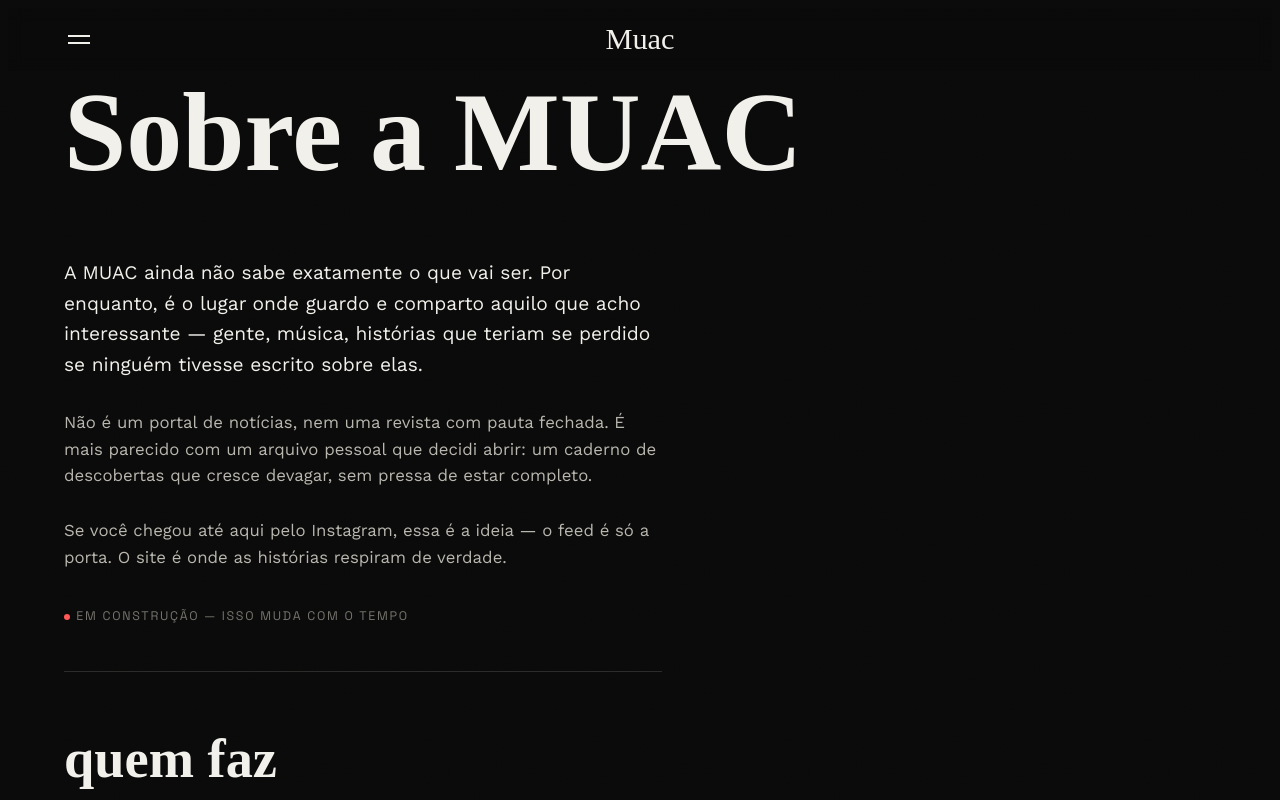
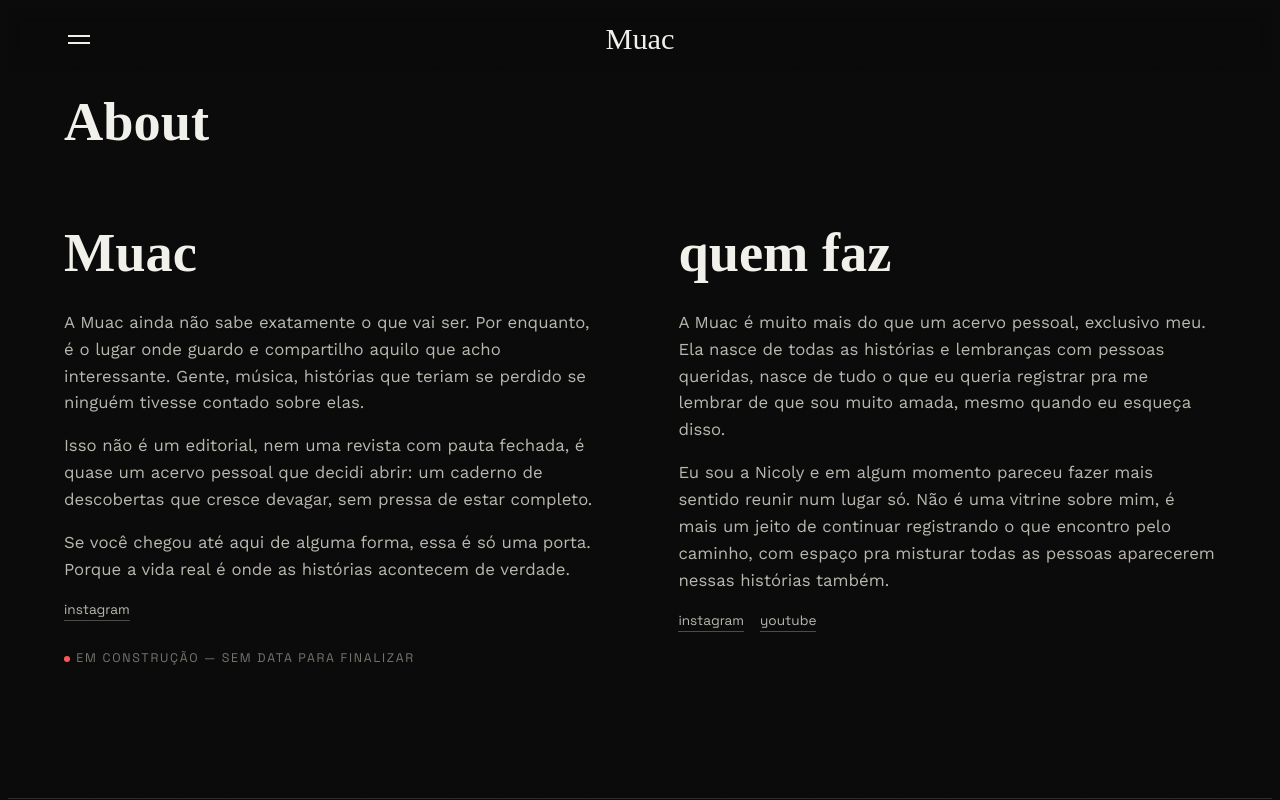
Before and after one commit to nicolycanan/nicolycanan-projeto-muac, a Next.js app: page /about in a window 1280 px wide. Shown: the top 800 px of the page. Built offline with nearby package versions, Linux system fonts and the light colour scheme; a web font is replaced by a local one.

Commit message:
base 01 - about ajustado

```diff
--- a/app/about/about.module.css
+++ b/app/about/about.module.css
@@ -2,35 +2,55 @@
   padding: var(--space-1) var(--edge) var(--space-4);
 }
 
+
 .title {
   font-family: var(--font-hand);
-  font-size: var(--fs-hand-xl);
-  line-height: 0.95;
+  font-size: var(--fs-hand-lg);
+  max-width: 22ch;
 }
 
 .content {
-  padding: var(--space-3) var(--edge) var(--space-6);
-  max-width: 68ch;
-  display: flex;
-  flex-direction: column;
-  gap: var(--space-3);
+  width: 100%;
+  padding: var(--space-2) var(--edge) var(--space-2);
+
+  display: grid;
+  grid-template-columns: repeat(2, minmax(0, 1fr));
+  gap: clamp(2rem, 6vw, 7rem);
+
+  align-items: start;
 }
 
-.lead {
-  font-size: var(--fs-body-lg);
-  color: var(--ink);
+.sectionMuac,
+.sectionAuthor {
+  min-width: 0;
 }
 
-.p {
+.sectionMuac {
+  max-width: 60ch;
+}
+
+.sectionAuthor {
+  max-width: 60ch;
+}
+
+.subtitle {
+  font-family: var(--font-hand);
+  font-size: var(--fs-hand-lg);
+  line-height: 1;
+  margin: 0 0 var(--space-3);
+}
+
+.content p {
   color: var(--ink-dim);
+  max-width: 60ch;
+  margin: var(--space-2) 0 var(--space-1);
 }
 
 .building {
   display: inline-flex;
-  align-self: flex-start;
   align-items: center;
   gap: 0.5em;
-  margin-top: var(--space-1);
+  margin-top: var(--space-3);
 }
 
 .dot {
@@ -38,24 +58,16 @@
   height: 6px;
   border-radius: 50%;
   background: var(--stamp);
-}
 
-.divider {
-  border: none;
-  border-top: 1px solid var(--line);
-  margin: var(--space-2) 0;
-}
-
-.name {
-  font-family: var(--font-hand);
-  font-size: var(--fs-hand-lg);
 }
 
 .links {
-  margin-top: var(--space-1);
+  margin-top: var(--space-2);
+
   display: flex;
   flex-wrap: wrap;
   gap: var(--space-2);
+
   font-family: var(--font-ui);
   font-size: var(--fs-small);
   color: var(--ink-dim);
@@ -69,3 +81,20 @@
   color: var(--stamp-ink);
   border-color: var(--stamp-ink);
 }
+
+
+/* =========================
+   MOBILE
+   ========================= */
+
+@media (max-width: 767px) {
+  .content {
+    grid-template-columns: 1fr;
+    gap: var(--space-6);
+  }
+
+  .sectionMuac,
+  .sectionAuthor {
+    max-width: 60ch;
+  }
+}
--- a/app/about/page.tsx
+++ b/app/about/page.tsx
@@ -3,67 +3,90 @@ import styles from "./about.module.css";
 
 export const metadata: Metadata = {
   title: "About",
-  description: "O que é a MUAC neste momento, e sua relação com Nicoly.",
 };
 
 export default function AboutPage() {
   return (
     <>
       <header className={styles.header}>
-        <h1 className={styles.title}>Sobre a MUAC</h1>
+        <h1 className={styles.title}>About</h1>
       </header>
 
-      <div className={styles.content}>
-        <p className={styles.lead}>
-          A MUAC ainda não sabe exatamente o que vai ser. Por enquanto, é o
-          lugar onde guardo e comparto aquilo que acho interessante — gente,
-          música, histórias que teriam se perdido se ninguém tivesse escrito
-          sobre elas.
+      <main className={styles.content}>
+        <section className={styles.sectionMuac}>
+          <h2 className={styles.subtitle}>Muac</h2>
+
+          <p>
+            A Muac ainda não sabe exatamente o que vai ser. Por enquanto, é o
+            lugar onde guardo e compartilho aquilo que acho interessante.
+            Gente, música, histórias que teriam se perdido se ninguém
+            tivesse contado sobre elas.
           </p>
 
-        <p className={styles.p}>
-          Não é um portal de notícias, nem uma revista com pauta fechada. É
-          mais parecido com um arquivo pessoal que decidi abrir: um caderno
+          <p>
+            Isso não é um editorial, nem uma revista com pauta fechada,
+            é quase um acervo pessoal que decidi abrir: um caderno
             de descobertas que cresce devagar, sem pressa de estar completo.
           </p>
 
-        <p className={styles.p}>
-          Se você chegou até aqui pelo Instagram, essa é a ideia — o feed é
-          só a porta. O site é onde as histórias respiram de verdade.
+          <p>
+            Se você chegou até aqui de alguma forma, essa é só uma porta.
+            Porque a vida real é onde as histórias acontecem de verdade.
           </p>
+
+             <div className={styles.links}>
+            <a
+              href="https://instagram.com/muaclife"
+              target="_blank"
+              rel="noreferrer noopener"
+            >
+              instagram
+            </a>
+          </div>
 
           <span className={`mono-label ${styles.building}`}>
             <span className={styles.dot} aria-hidden="true" />
-          em construção — isso muda com o tempo
+            em construção — sem data para finalizar
           </span>
 
-        <hr className={styles.divider} />
+        </section>
 
-        <h2 className={styles.name}>quem faz</h2>
+        <section className={styles.sectionAuthor}>
+          <h2 className={styles.subtitle}>quem faz</h2>
 
-        <p className={styles.p}>
-          Eu sou a Nicoly. A MUAC nasceu de coisas que eu já fazia sozinha —
-          gravar, fotografar, anotar, garimpar — e que em algum momento
-          pareceu fazer mais sentido reunir num lugar só. Não é uma vitrine
-          sobre mim; é mais um jeito de continuar registrando o que encontro
-          pelo caminho, com espaço pra outras pessoas aparecerem também.
+          <p>
+            A Muac é muito mais do que um acervo pessoal, exclusivo meu.
+            Ela nasce de todas as histórias e lembranças com pessoas queridas,
+            nasce de tudo o que eu queria registrar pra me lembrar de que sou
+            muito amada, mesmo quando eu esqueça disso.
           </p>
 
-        <p className={styles.p}>
-          Fora da MUAC eu também mexo com vídeo e tenho um canal onde publico
-          coisas mais pessoais — com o tempo, ele deve aparecer por aqui
-          também, sem se misturar com o resto.
+          <p>
+            Eu sou a Nicoly e em algum momento pareceu fazer mais sentido
+            reunir num lugar só. Não é uma vitrine sobre mim, é mais um jeito
+            de continuar registrando o que encontro pelo caminho,
+            com espaço pra misturar todas as pessoas aparecerem nessas histórias também.
           </p>
 
           <div className={styles.links}>
-          <a href="https://instagram.com" target="_blank" rel="noreferrer noopener">
+            <a
+              href="https://instagram.com/nica_canan"
+              target="_blank"
+              rel="noreferrer noopener"
+            >
               instagram
             </a>
-          <a href="https://youtube.com" target="_blank" rel="noreferrer noopener">
+
+            <a
+              href="https://www.youtube.com/@nica_canan"
+              target="_blank"
+              rel="noreferrer noopener"
+            >
               youtube
             </a>
           </div>
-      </div>
+        </section>
+      </main>
     </>
   );
 }
```
Also changed, not shown: 1 other file (tests, documents, lock files or other folders). Lines whose indentation alone changed are shown as unchanged.
